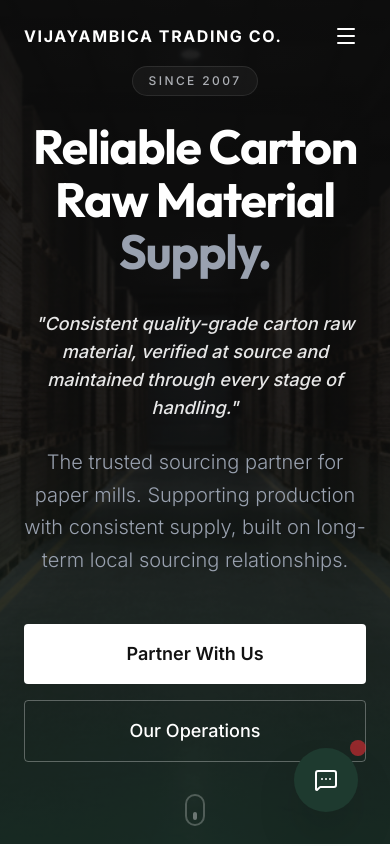
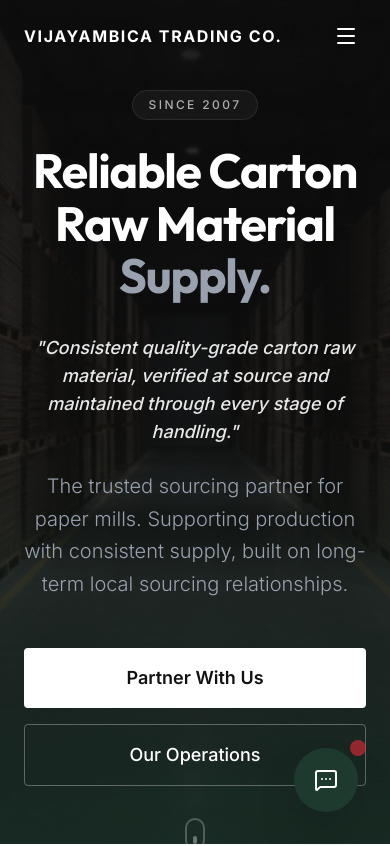
Before and after one commit to oneoctatechnologies-ui/VijayambicaTradingCompany, a Next.js app: page / in a window 390 px wide. Shown: the top 846 px of the page. Built offline with nearby package versions, Linux system fonts and the light colour scheme.

Commit message:
issue fixes

```diff
--- a/src/components/Hero.tsx
+++ b/src/components/Hero.tsx
@@ -31,7 +31,7 @@ export default function Hero() {
                     initial={{ opacity: 0 }}
                     animate={{ opacity: 0.9 }}
                     transition={{ delay: 0.2, duration: 0.2 }}
-                    className="flex justify-center mb-6 md:mb-8 mt-12 md:mt-0"
+                    className="flex justify-center mb-6 md:mb-8 mt-24 md:mt-0"
                 >
                     <span className="inline-block py-1.5 px-4 border border-white/10 bg-white/5 rounded-full text-xs md:text-sm font-medium tracking-[0.2em] text-gray-300/90 uppercase backdrop-blur-sm">
                         Since 2007
```
